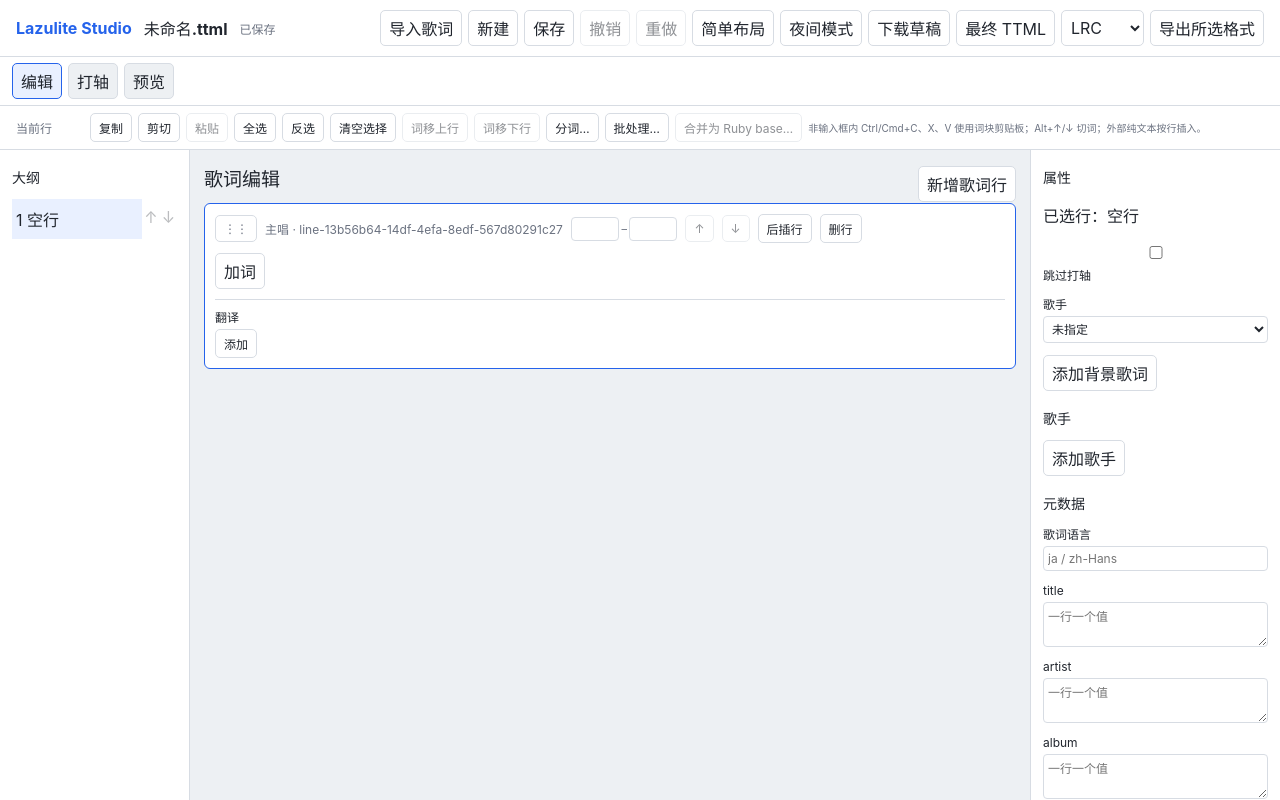
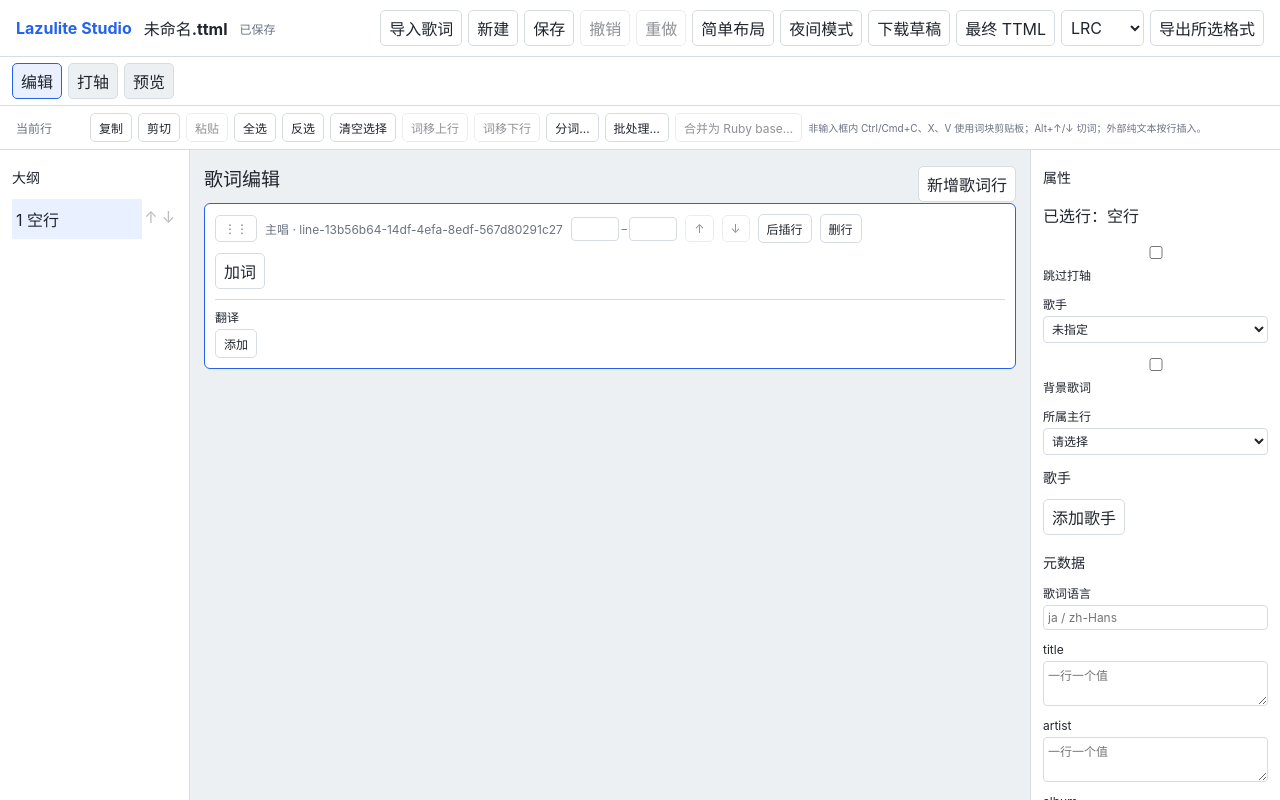
Before and after one commit to zet-wu/Lazulite-studio, a React (Vite) app in the folder frontend/: page /editor in a window 1280 px wide. Built offline with nearby package versions, Linux system fonts and the light colour scheme.

Commit message:
改用现有歌词行建立背景关系

```diff
--- a/frontend/src/adapters/lyric-formats.ts
+++ b/frontend/src/adapters/lyric-formats.ts
@@ -46,7 +46,7 @@ export function importLyricFile(content: string, format: Exclude<LyricFormat, 'a
     if (item.romanLyric) plainTrack.contents.push({ id: crypto.randomUUID(), lineId: line.id, kind: 'plain', text: item.romanLyric });
     return line;
   });
-  for (const line of lines) if (line.backgroundOf) line.agentRefs = lines.find((parent) => parent.id === line.backgroundOf)!.agentRefs;
+  for (const line of lines) if (line.backgroundOf) line.agentRefs = [];
   return { ...createLyricDocument(), lines,
     agents: [{ id: 'v1', name: null, type: 'person' }, { id: 'v2', name: null, type: 'person' }],
     romanizationTracks: [timedTrack, plainTrack].filter((track) => track.contents.length) };
--- a/frontend/src/adapters/ttml/lyric-codec.ts
+++ b/frontend/src/adapters/ttml/lyric-codec.ts
@@ -344,7 +344,7 @@ export function parseLyricTtml(xml: string): LyricDocument {
           const last = bgWords.length - 1;
           bgWords[last] = { ...bgWords[last], text: bgWords[last].text.replace(/\)$/, '') };
         }
-        lines.push({ id: bgId, words: bgWords, beginUs: bgBegin ?? (bgWords.every((word) => word.beginUs !== null) && bgWords.length ? Math.min(...bgWords.map((word) => word.beginUs!)) : null), endUs: bgEnd ?? (bgWords.every((word) => word.endUs !== null) && bgWords.length ? Math.max(...bgWords.map((word) => word.endUs!)) : null), endLink: null, agentRefs, backgroundOf: id, songPart: part, translations: [], ignoreSync: false });
+        lines.push({ id: bgId, words: bgWords, beginUs: bgBegin ?? (bgWords.every((word) => word.beginUs !== null) && bgWords.length ? Math.min(...bgWords.map((word) => word.beginUs!)) : null), endUs: bgEnd ?? (bgWords.every((word) => word.endUs !== null) && bgWords.length ? Math.max(...bgWords.map((word) => word.endUs!)) : null), endLink: null, agentRefs: [], backgroundOf: id, songPart: null, translations: [], ignoreSync: false });
       }
     }
   };
--- a/frontend/src/domain/lyric-commands.ts
+++ b/frontend/src/domain/lyric-commands.ts
@@ -7,7 +7,7 @@ const MAX_HISTORY = 256;
 
 type AtomicLyricCommand =
   | { type: 'insert-line'; afterLineId: string | null; line?: LyricLine }
-  | { type: 'insert-background'; parentLineId: string; line: LyricLine }
+  | { type: 'set-background-of'; lineId: string; parentLineId: string | null }
   | { type: 'delete-line'; lineId: string }
   | { type: 'move-line'; lineId: string; afterLineId: string | null }
   | { type: 'insert-word'; lineId: string; afterWordId: string | null; word: LyricWord }
@@ -127,16 +127,25 @@ function applyStructure(document: LyricDocument, command: AtomicLyricCommand): L
       lines.splice(after + 1, 0, line);
       return { ...document, lines };
     }
-    case 'insert-background': {
-      const index = lineIndex(document, command.parentLineId);
-      const parent = document.lines[index];
-      if (parent.backgroundOf) throw new Error('Background vocals cannot own a background vocal');
-      if (document.lines.some((line) => line.id === command.line.id)) throw new Error(`Line id already exists: ${command.line.id}`);
-      if (document.lines.some((line) => line.backgroundOf === parent.id)) throw new Error('Line already has a background vocal');
-      if (command.line.backgroundOf && command.line.backgroundOf !== parent.id) throw new Error('Background parent does not match');
-      const background = { ...command.line, backgroundOf: parent.id, songPart: parent.songPart, agentRefs: parent.agentRefs };
-      const lines = document.lines.slice();
-      lines.splice(index + 1, 0, background);
+    case 'set-background-of': {
+      const sourceIndex = lineIndex(document, command.lineId);
+      const source = document.lines[sourceIndex];
+      if (source.backgroundOf === command.parentLineId) return document;
+      if (command.parentLineId === null) {
+        const lines = document.lines.slice();
+        lines[sourceIndex] = { ...source, backgroundOf: null };
+        return { ...document, lines };
+      }
+      const parent = document.lines[lineIndex(document, command.parentLineId)];
+      if (source.id === parent.id || parent.backgroundOf) throw new Error('背景歌词只能附属于另一条主行');
+      if (document.lines.some((line) => line.backgroundOf === source.id)) throw new Error('此行已有背景歌词，请先处理所属关系');
+      if (document.lines.some((line) => line.backgroundOf === parent.id && line.id !== source.id)) throw new Error('目标主行已有背景歌词');
+      if (document.romanizationTracks.some((track) => track.contents.some((content) => content.lineId === source.id))) throw new Error('此行有音译内容，请先转移或删除');
+      if (source.translations.length || source.endLink || document.lines.some((line) => line.endLink?.targetLineId === source.id)) throw new Error('此行有翻译或行尾链接，请先处理');
+      if (parent.beginUs !== null && source.beginUs !== null && source.beginUs < parent.beginUs || parent.endUs !== null && source.endUs !== null && source.endUs > parent.endUs) throw new Error('背景歌词时间须位于主行区间内');
+      const lines = document.lines.filter((line) => line.id !== source.id);
+      const parentIndex = lines.findIndex((line) => line.id === parent.id);
+      lines.splice(parentIndex + 1, 0, { ...source, backgroundOf: parent.id, agentRefs: [], songPart: null });
       return { ...document, lines };
     }
     case 'delete-line': {
@@ -331,8 +340,6 @@ function applyStructure(document: LyricDocument, command: AtomicLyricCommand): L
       if (command.agentRefs.some((ref) => !document.agents.some((agent) => agent.id === ref))) throw new Error('Unknown lyric agent');
       const lines = document.lines.slice();
       lines[index] = { ...line, agentRefs: command.agentRefs };
-      const backgroundIndex = lines.findIndex((item) => item.backgroundOf === line.id);
-      if (backgroundIndex >= 0) lines[backgroundIndex] = { ...lines[backgroundIndex], agentRefs: command.agentRefs };
       return { ...document, lines };
     }
     case 'set-ignore-sync': {
--- a/frontend/src/features/editor/EditorWorkspace.tsx
+++ b/frontend/src/features/editor/EditorWorkspace.tsx
@@ -72,6 +72,7 @@ export function EditorWorkspace(props: Props) {
   const rubyShortcutSerial = useRef(0);
   const [rubyBaseOpen, setRubyBaseOpen] = useState(false);
   const [rubyBaseReading, setRubyBaseReading] = useState('');
+  const [backgroundTargetId, setBackgroundTargetId] = useState('');
   const [locate, setLocate] = useState<{ id: string; serial: number } | null>(null);
   const locateSerial = useRef(0);
   const requestLocate = (id: string) => setLocate({ id, serial: ++locateSerial.current });
@@ -97,8 +98,13 @@ export function EditorWorkspace(props: Props) {
   const activeLineId = selection?.kind === 'words' ? selection.lineId : selection?.activeId || props.selectedLineId;
   const selectedLine = document.lines.find((line) => line.id === activeLineId) ?? document.lines[0];
   const mainLines = document.lines.filter((line) => !line.backgroundOf);
+  useEffect(() => {
+    if (!selectedLine) return;
+    const preceding = document.lines.slice(0, document.lines.findIndex((line) => line.id === selectedLine.id)).filter((line) => !line.backgroundOf).at(-1);
+    setBackgroundTargetId(selectedLine.backgroundOf ?? preceding?.id ?? mainLines.find((line) => line.id !== selectedLine.id)?.id ?? '');
+  }, [selectedLine?.id]);
   const mainIds = mainLines.map((line) => line.id);
-  const selectedMainLines = selection?.kind === 'lines' && selection.ids.length
+  const selectedMainLines = selectedLine?.backgroundOf ? [] : selection?.kind === 'lines' && selection.ids.length
     ? mainLines.filter((line) => selection.ids.includes(line.id))
     : selectedLine && !selectedLine.backgroundOf ? [selectedLine] : [];
   const selectedAgents = selectedMainLines.map((line) => line.agentRefs[0] ?? '');
@@ -405,8 +411,20 @@ export function EditorWorkspace(props: Props) {
             {agentValue === '__mixed__' && <option value="__mixed__" disabled>混合值</option>}
             <option value="">未指定</option>{document.agents.map((agent) => <option value={agent.id} key={agent.id}>{agent.name ?? agent.id}</option>)}
           </select></label>
-          {selectedMainLines.length === 1 && <button onClick={() => dispatch({ type: 'insert-background', parentLineId: selectedMainLines[0].id, line: createLine('背景歌词') })} disabled={document.lines.some((line) => line.backgroundOf === selectedMainLines[0].id)}>添加背景歌词</button>}
         </>}
+        {selection?.kind !== 'lines' || selection.ids.length <= 1 ? <>
+          <label><input type="checkbox" checked={Boolean(selectedLine.backgroundOf)} onChange={(event) => {
+            if (event.target.checked && !backgroundTargetId) { setMessage('请先选择所属主行'); return; }
+            dispatch({ type: 'set-background-of', lineId: selectedLine.id, parentLineId: event.target.checked ? backgroundTargetId : null });
+          }} /> 背景歌词</label>
+          <label>所属主行 <select value={selectedLine.backgroundOf ?? backgroundTargetId} onChange={(event) => {
+            setBackgroundTargetId(event.target.value);
+            if (selectedLine.backgroundOf) dispatch({ type: 'set-background-of', lineId: selectedLine.id, parentLineId: event.target.value });
+          }}>
+            <option value="">请选择</option>{mainLines.filter((line) => line.id !== selectedLine.id && !document.lines.some((item) => item.backgroundOf === line.id && item.id !== selectedLine.id)).map((line) => <option key={line.id} value={line.id}>{mainLines.indexOf(line) + 1} · {lineText(line) || '空行'}</option>)}
+          </select></label>
+          {selectedLine.backgroundOf && <p>歌手继承自所属主行：{document.lines.find((line) => line.id === selectedLine.backgroundOf)?.agentRefs.map((id) => document.agents.find((agent) => agent.id === id)?.name ?? id).join('、') || '未指定'}</p>}
+        </> : null}
       </>}
         <h2>歌手</h2>{document.agents.map((agent) => <div key={agent.id}><strong>{agent.id}</strong><DraftInput value={agent.name ?? ''} label={`歌手 ${agent.id}`} onCommit={(name) => dispatch({ type: 'set-agents', agents: document.agents.map((item) => item.id === agent.id ? { ...item, name: name || null } : item) })} /><button onClick={() => dispatch({ type: 'set-agents', agents: document.agents.filter((item) => item.id !== agent.id) })}>删除歌手</button></div>)}<button onClick={() => { const id = window.prompt('歌手 ID'); if (!id) return; if (document.agents.some((agent) => agent.id === id)) return setMessage('歌手 ID 已存在'); const name = window.prompt('歌手名称') || null; dispatch({ type: 'set-agents', agents: [...document.agents, { id, name, type: null }] }); }}>添加歌手</button>
         <MetadataPanel document={document} apply={dispatch} />
--- a/frontend/src/features/editor/editing-actions.ts
+++ b/frontend/src/features/editor/editing-actions.ts
@@ -88,14 +88,19 @@ export function pasteRich(document: LyricDocument, clipboard: EditorClipboard, s
     for (const word of words) { commands.push({ type: 'insert-word', lineId: currentLine.id, afterWordId: after, word }); after = word.id; }
     return { command: { type: 'batch', commands }, selection: { kind: 'words', lineId: currentLine.id, ids: words.map((word) => word.id), anchorId: words[0].id, activeId: words.at(-1)!.id, rubyId: null } };
   }
-  const commands: Array<Extract<LyricCommand, { type: 'insert-line' | 'insert-background' | 'insert-romanization-content' }>> = [];
+  const commands: Array<Extract<LyricCommand, { type: 'insert-line' | 'set-background-of' | 'insert-romanization-content' }>> = [];
   const ids: string[] = [];
   let after = currentLine?.backgroundOf ?? currentLine?.id ?? document.lines.filter((line) => !line.backgroundOf).at(-1)?.id ?? null;
   for (const group of clipboard.groups) {
     const id = `line-${crypto.randomUUID()}`;
     const line = cloneLine(group.line, id, null);
     commands.push({ type: 'insert-line', afterLineId: after, line });
-    if (group.background) commands.push({ type: 'insert-background', parentLineId: id, line: cloneLine(group.background, `${id}:bg`, id) });
+    if (group.background) {
+      const background = cloneLine(group.background, `${id}:bg`, null);
+      background.agentRefs = [];
+      commands.push({ type: 'insert-line', afterLineId: id, line: background });
+      commands.push({ type: 'set-background-of', lineId: background.id, parentLineId: id });
+    }
     for (const { trackId, content } of group.romanizations) commands.push({ type: 'insert-romanization-content', trackId, content: content.kind === 'plain'
       ? { ...content, id: crypto.randomUUID(), lineId: id }
       : { ...content, id: crypto.randomUUID(), lineId: id, units: content.units.map((unit) => ({ ...unit, id: crypto.randomUUID() })) } });
```
Also changed, not shown: 2 other files (tests, documents, lock files or other folders).
